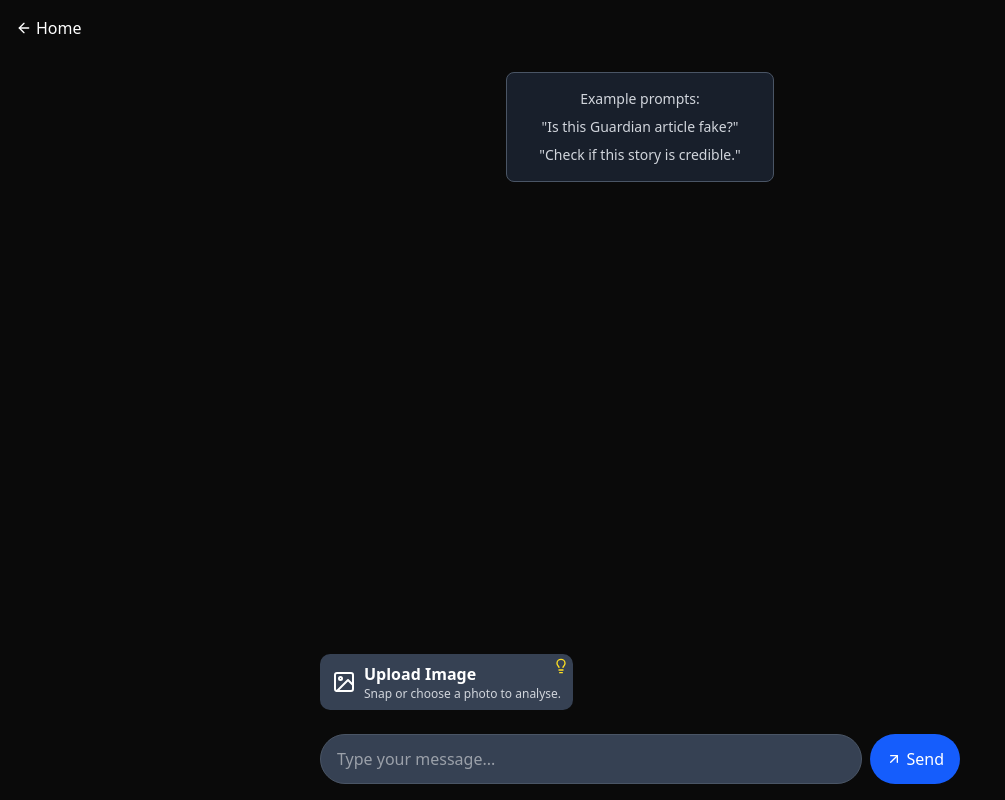
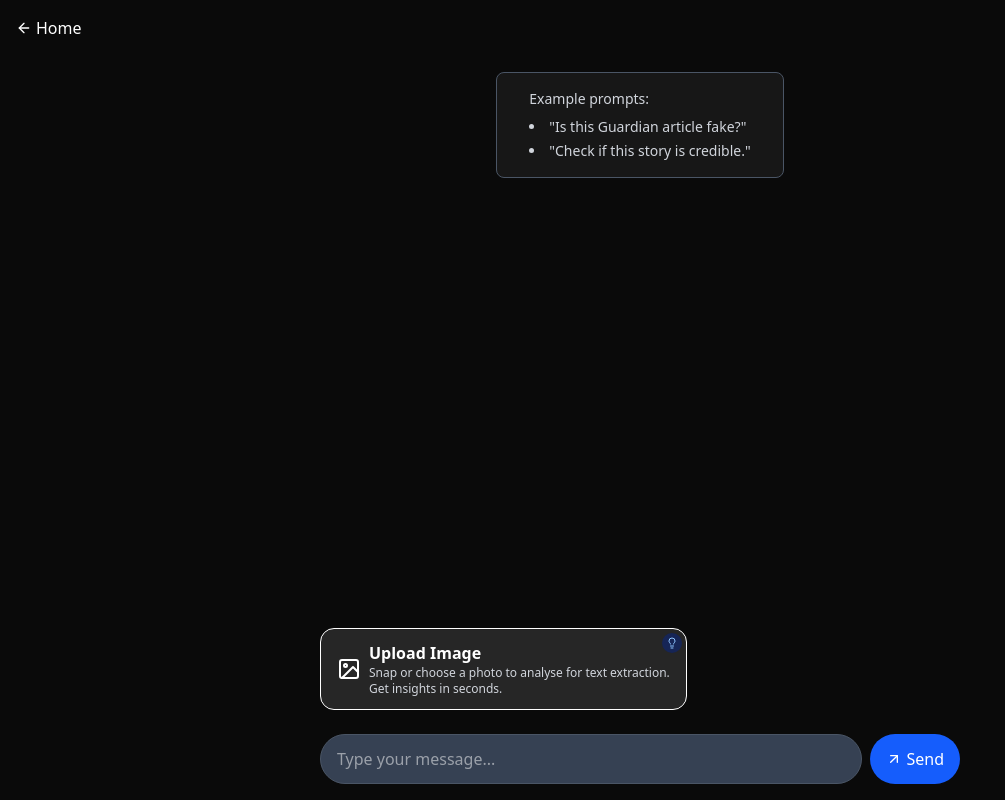
Before and after one commit to Psionyc/antifake, a Next.js app: page /chat in a window 1280 px wide. Shown: the whole page, without its empty margins (0-1005 px from the left). Built offline with nearby package versions, Linux system fonts and the light colour scheme.

Commit message:
style: update chat suggestions and examples

```diff
--- a/src/components/ChatInput.tsx
+++ b/src/components/ChatInput.tsx
@@ -67,27 +67,37 @@ export default function ChatInput({ onSend }: ChatInputProps) {
           <button
             type="button"
             onClick={handlePasteClick}
-            className="relative flex items-center gap-2 rounded-lg bg-gray-700 px-3 py-2 text-left text-white"
+            className="relative flex items-center gap-2 rounded-xl border border-white bg-neutral-800 px-4 py-3 text-left text-white"
           >
             <FiClipboard className="h-6 w-6" />
             <div className="flex flex-col">
               <span className="font-bold">Paste</span>
-              <span className="text-xs text-gray-300">Insert text from your clipboard.</span>
+              <span className="text-xs text-gray-300">
+                Insert text from your clipboard for quick analysis.<br/>
+                Start chatting instantly.
+              </span>
             </div>
-            <Lightbulb className="absolute right-1 top-1 h-4 w-4 text-yellow-300" />
+            <div className="absolute right-1 top-1 flex h-5 w-5 items-center justify-center rounded-full bg-blue-950">
+              <Lightbulb className="h-3 w-3 text-blue-300" />
+            </div>
           </button>
         )}
         <button
           type="button"
           onClick={() => fileRef.current?.click()}
-          className="relative flex items-center gap-2 rounded-lg bg-gray-700 px-3 py-2 text-left text-white"
+          className="relative flex items-center gap-2 rounded-xl border border-white bg-neutral-800 px-4 py-3 text-left text-white"
         >
           <FiImage className="h-6 w-6" />
           <div className="flex flex-col">
             <span className="font-bold">Upload Image</span>
-            <span className="text-xs text-gray-300">Snap or choose a photo to analyse.</span>
+            <span className="text-xs text-gray-300">
+              Snap or choose a photo to analyse for text extraction.<br/>
+              Get insights in seconds.
+            </span>
           </div>
-          <Lightbulb className="absolute right-1 top-1 h-4 w-4 text-yellow-300" />
+          <div className="absolute right-1 top-1 flex h-5 w-5 items-center justify-center rounded-full bg-blue-950">
+            <Lightbulb className="h-3 w-3 text-blue-300" />
+          </div>
         </button>
       </div>
       <input
--- a/src/components/MessageList.tsx
+++ b/src/components/MessageList.tsx
@@ -17,10 +17,12 @@ export default function MessageList({ messages }: MessageListProps) {
   if (messages.length === 0) {
     return (
       <div className="flex flex-1 items-center justify-center p-4">
-        <div className="rounded-md border border-gray-600 bg-gray-800/70 px-8 py-4 text-center text-gray-300 font-medium space-y-2">
-          <p className="text-sm">Example prompts:</p>
-          <p className="text-sm">"Is this Guardian article fake?"</p>
-          <p className="text-sm">"Check if this story is credible."</p>
+        <div className="space-y-2 rounded-md border border-gray-600 bg-neutral-900 px-8 py-4 text-gray-300">
+          <p className="text-sm font-medium">Example prompts:</p>
+          <ul className="list-inside list-disc space-y-1 text-sm">
+            <li>"Is this Guardian article fake?"</li>
+            <li>"Check if this story is credible."</li>
+          </ul>
         </div>
       </div>
     );
```
